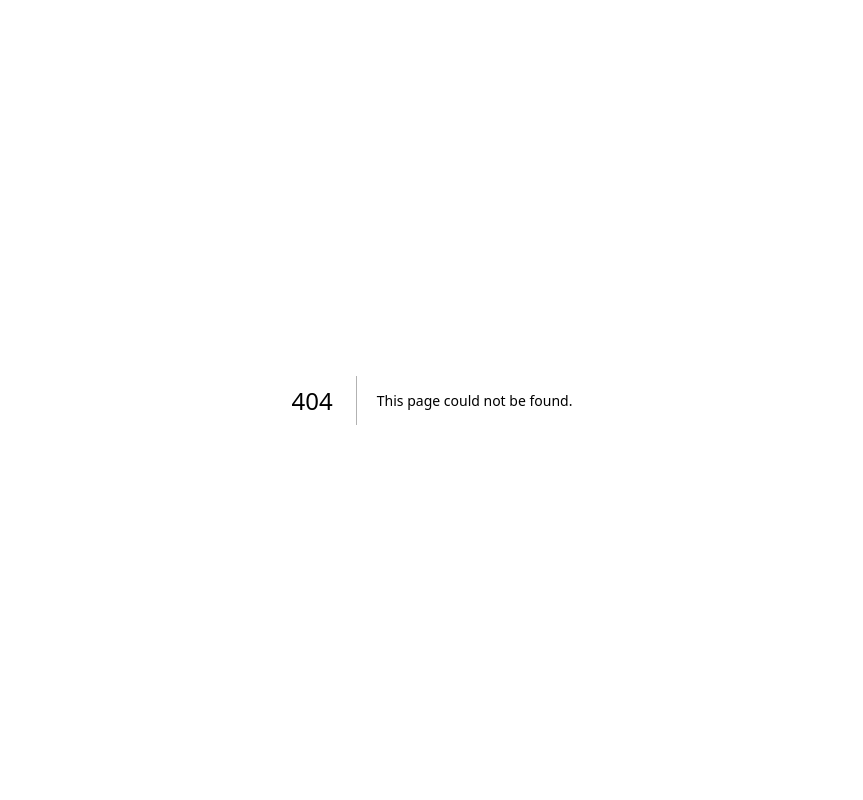
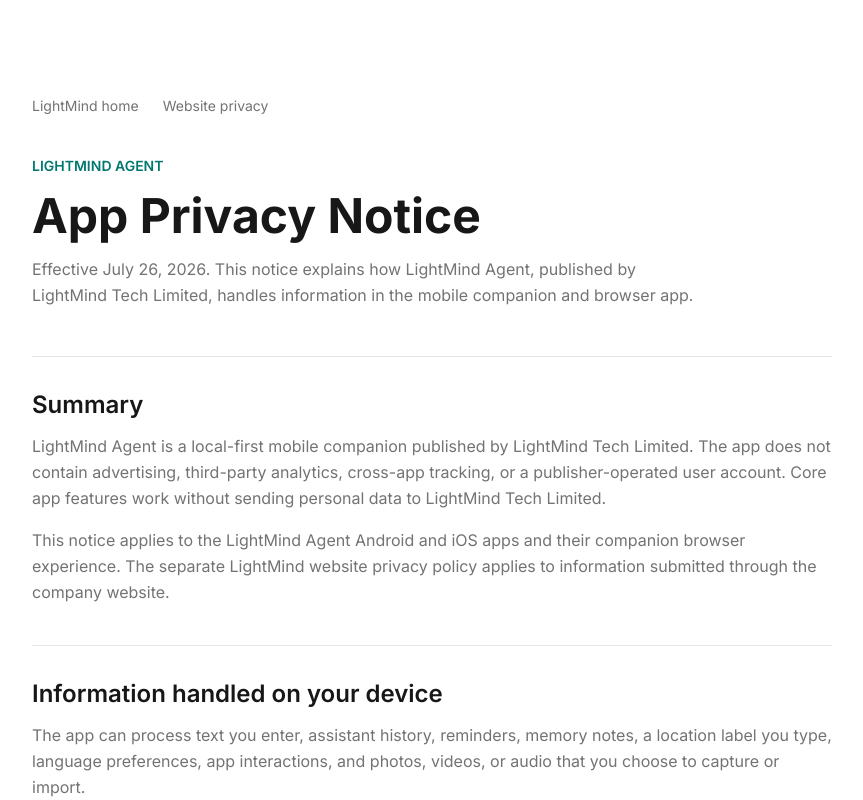
Before and after one commit to LightMindTek/LightMind2026Brand, a Next.js app: page /app-privacy/lightmind-agent in a window 1280 px wide. Before the commit this address had no page. Shown: the top 800 px of the page, without its empty margins (208-1071 px from the left). Built offline with nearby package versions, Linux system fonts and the light colour scheme.

Commit message:
Add LightMind Agent privacy notice

```diff
--- /dev/null
+++ b/app/app-privacy/lightmind-agent/page.tsx
@@ -0,0 +1,148 @@
+import type { Metadata } from "next"
+import Link from "next/link"
+
+export const dynamic = "force-static"
+
+export const metadata: Metadata = {
+  title: "LightMind Agent Privacy Notice",
+  description:
+    "How LightMind Agent handles local app data, optional backend requests, connected-glasses data, retention, and deletion.",
+}
+
+const sections = [
+  {
+    title: "Summary",
+    paragraphs: [
+      "LightMind Agent is a local-first mobile companion published by LightMind Tech Limited. The app does not contain advertising, third-party analytics, cross-app tracking, or a publisher-operated user account. Core app features work without sending personal data to LightMind Tech Limited.",
+      "This notice applies to the LightMind Agent Android and iOS apps and their companion browser experience. The separate LightMind website privacy policy applies to information submitted through the company website.",
+    ],
+  },
+  {
+    title: "Information handled on your device",
+    paragraphs: [
+      "The app can process text you enter, assistant history, reminders, memory notes, a location label you type, language preferences, app interactions, and photos, videos, or audio that you choose to capture or import.",
+      "When you use compatible glasses, the app can process Bluetooth identity, connection state, battery level, firmware information, brightness and audio status, capture status, and media transferred from the glasses. Compatibility depends on the device model, firmware, companion software, permissions, and network.",
+      "This information remains in app-specific storage unless you explicitly export it, transmit it to compatible hardware, or submit it to an endpoint you configure.",
+    ],
+  },
+  {
+    title: "Optional network requests",
+    paragraphs: [
+      "You can enable a backend URL and explicitly submit an assistant prompt or tool-session request. A request can include submitted text, language, a random local conversation or session identifier, selected capability, timestamps, and related interaction metadata. Media is included only when the selected workflow says it will be included.",
+      "The public release does not contain a default publisher-operated backend account or reusable hardware-provider credential. The destination, operator, purpose, retention, and deletion terms for a configured endpoint depend on the URL you choose. Do not use an endpoint you do not trust.",
+    ],
+  },
+  {
+    title: "Permissions and recording",
+    paragraphs: [
+      "Bluetooth and Nearby Devices permissions connect the phone to supported glasses. Android 11 and earlier can require a location-related permission for Bluetooth discovery; LightMind Agent does not use that permission to collect GPS location. Network and Wi-Fi permissions support local device communication and optional backend requests.",
+      "Photo, video, and audio actions begin only after a user action. Active recording is identified by the operating system or an in-app recording state. You are responsible for giving appropriate notice and obtaining consent before recording another person.",
+    ],
+  },
+  {
+    title: "Sharing and tracking",
+    paragraphs: [
+      "LightMind Tech Limited does not sell personal information and the app does not share information for advertising or cross-app tracking. Information leaves the device only when needed for a connection you initiate, when you export it, or when you explicitly submit it to a backend you select.",
+    ],
+  },
+  {
+    title: "Retention and deletion",
+    paragraphs: [
+      "Local records remain until you delete them with available app controls, clear app or browser storage, or uninstall the app. Android cloud backup is disabled for app-local state. Backend bearer tokens are held only for the current app process or browser session and are not stored with job data.",
+      "Data sent to a configured backend is governed by that endpoint operator. Because this release has no LightMind Agent publisher account, there is no app account record to delete from LightMind Tech Limited.",
+    ],
+  },
+  {
+    title: "Security and international transfers",
+    paragraphs: [
+      "Use HTTPS for any internet-accessible backend. Plain HTTP is available only for explicitly configured local-network development and does not protect content in transit. If you choose an endpoint in another country or region, submitted information may be processed there under that endpoint operator's terms.",
+    ],
+  },
+  {
+    title: "Children",
+    paragraphs: [
+      "LightMind Agent is not directed to children under 13. LightMind Tech Limited does not knowingly collect children's personal information through the app.",
+    ],
+  },
+  {
+    title: "Changes",
+    paragraphs: [
+      "Material changes to app data collection, cloud services, advertising, analytics, accounts, or tracking will be reflected in this notice and the applicable store disclosures before release.",
+    ],
+  },
+] as const
+
+export default function LightMindAgentPrivacyPage() {
+  return (
+    <main className="min-h-screen bg-background text-foreground">
+      <div className="mx-auto max-w-4xl px-6 py-16 lg:px-12 lg:py-24">
+        <nav className="mb-10 flex flex-wrap gap-x-6 gap-y-2 text-sm">
+          <Link
+            href="/"
+            className="text-muted-foreground transition-colors hover:text-foreground"
+          >
+            LightMind home
+          </Link>
+          <Link
+            href="/privacy"
+            className="text-muted-foreground transition-colors hover:text-foreground"
+          >
+            Website privacy
+          </Link>
+        </nav>
+
+        <header className="mb-12 space-y-4">
+          <p className="text-sm font-semibold uppercase text-teal-700">
+            LightMind Agent
+          </p>
+          <h1 className="text-4xl font-bold lg:text-5xl">
+            App Privacy Notice
+          </h1>
+          <p className="max-w-2xl text-base leading-relaxed text-muted-foreground">
+            Effective July 26, 2026. This notice explains how LightMind Agent,
+            published by LightMind Tech Limited, handles information in the
+            mobile companion and browser app.
+          </p>
+        </header>
+
+        <div className="space-y-10">
+          {sections.map((section) => (
+            <section key={section.title} className="border-t border-border pt-8">
+              <h2 className="mb-3 text-2xl font-semibold">{section.title}</h2>
+              <div className="space-y-4">
+                {section.paragraphs.map((paragraph) => (
+                  <p
+                    key={paragraph}
+                    className="text-base leading-relaxed text-muted-foreground"
+                  >
+                    {paragraph}
+                  </p>
+                ))}
+              </div>
+            </section>
+          ))}
+
+          <section className="border-t border-border pt-8">
+            <h2 className="mb-3 text-2xl font-semibold">Contact</h2>
+            <p className="text-base leading-relaxed text-muted-foreground">
+              Controller: LightMind Tech Limited.
+              {" "}
+              Privacy questions:
+              {" "}
+              <a
+                className="text-teal-700 underline underline-offset-4"
+                href="mailto:lightmind@lightmind.art"
+              >
+                lightmind@lightmind.art
+              </a>
+              .
+            </p>
+            <p className="mt-4 text-sm text-muted-foreground">
+              Last updated: July 26, 2026.
+            </p>
+          </section>
+        </div>
+      </div>
+    </main>
+  )
+}
```
Also changed, not shown: 1 other file (tests, documents, lock files or other folders).
